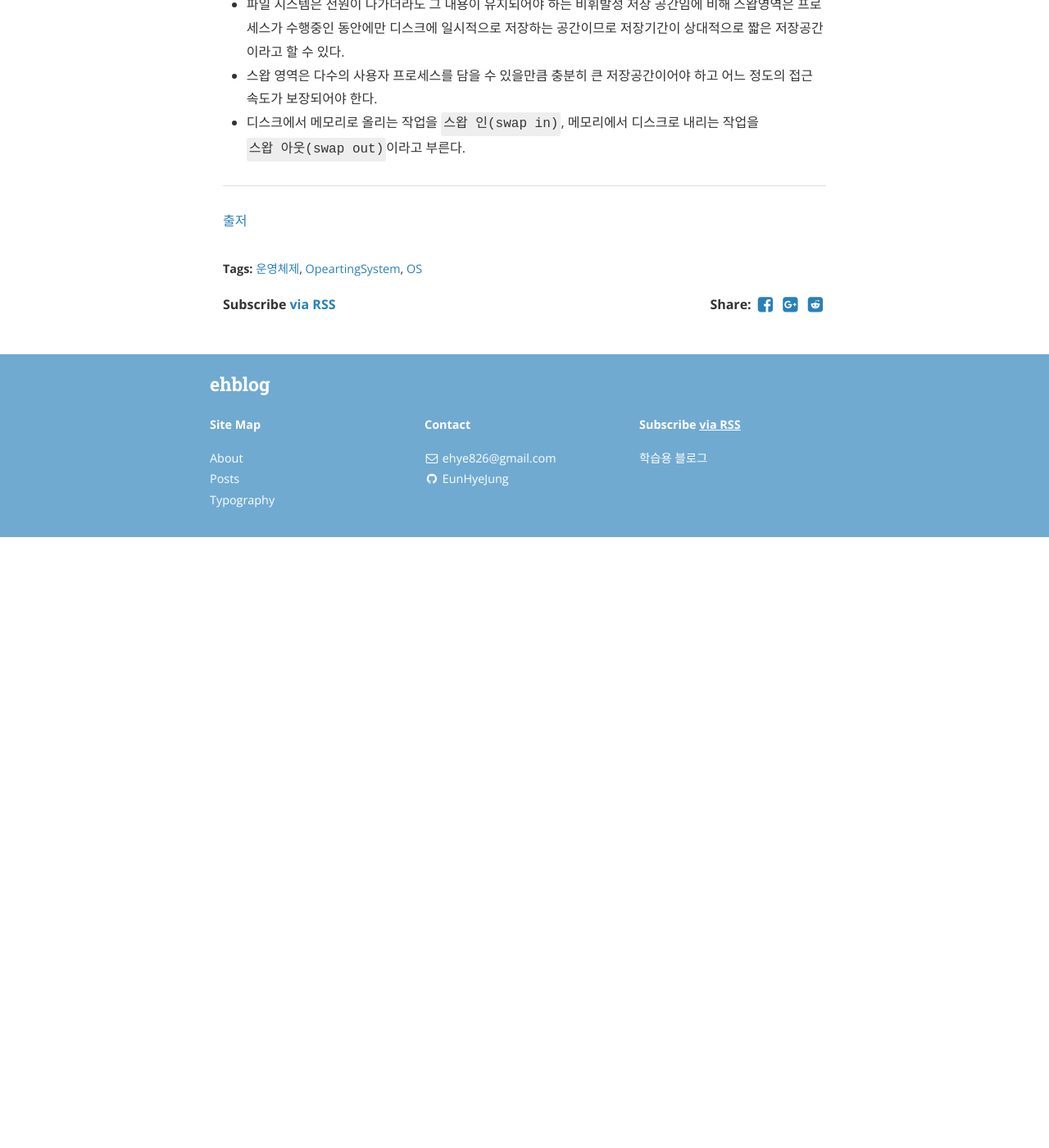
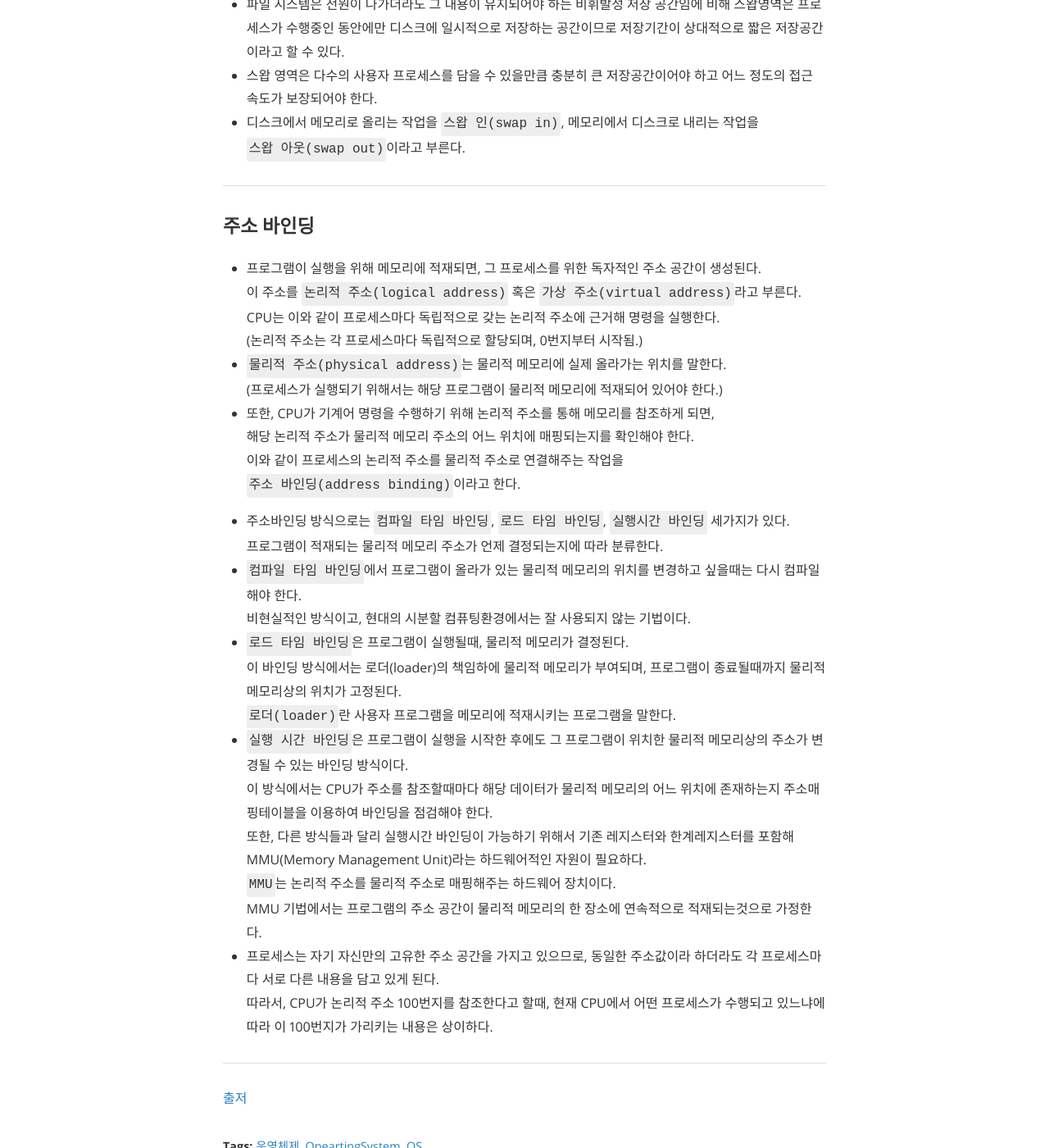
Before and after one commit to EunHyeJung/EunHyeJung.github.io, a Jekyll site: the page built from _posts/2018-07-16-operatingsystem-study11.md, in a window 1280 px wide and 1400 px high, scrolled down 1775 px. Shown: the whole window at 82% size. Built offline with Jekyll 4.4.1, drawn with Linux system fonts in a browser that asks for light colours; nearby versions of some CDN libraries; comment, search, counter and statistics services are not loaded; before the commit the page ends 2430 px from its top, so only the background shows below that.

Commit message:
OS-주소바인딩 내용 추가

```diff
--- a/_posts/2018-07-16-operatingsystem-study11.md
+++ b/_posts/2018-07-16-operatingsystem-study11.md
@@ -43,4 +43,34 @@ cover:  "/assets/instacode.png"
 
 - - -
 
+### 주소 바인딩
+
+* 프로그램이 실행을 위해 메모리에 적재되면, 그 프로세스를 위한 독자적인 주소 공간이 생성된다.
+  이 주소를 `논리적 주소(logical address)` 혹은 `가상 주소(virtual address)`라고 부른다.
+  CPU는 이와 같이 프로세스마다 독립적으로 갖는 논리적 주소에 근거해 명령을 실행한다.
+  (논리적 주소는 각 프로세스마다 독립적으로 할당되며, 0번지부터 시작됨.)
+* `물리적 주소(physical address)`는 물리적 메모리에 실제 올라가는 위치를 말한다.
+  (프로세스가 실행되기 위해서는 해당 프로그램이 물리적 메모리에 적재되어 있어야 한다.)
+* 또한, CPU가 기계어 명령을 수행하기 위해 논리적 주소를 통해 메모리를 참조하게 되면,
+  해당 논리적 주소가 물리적 메모리 주소의 어느 위치에 매핑되는지를 확인해야 한다.
+  이와 같이 프로세스의 논리적 주소를 물리적 주소로 연결해주는 작업을 `주소 바인딩(address binding)`이라고 한다.
+
+* 주소바인딩 방식으로는 `컴파일 타임 바인딩`, `로드 타임 바인딩`, `실행시간 바인딩` 세가지가 있다.
+  프로그램이 적재되는 물리적 메모리 주소가 언제 결정되는지에 따라 분류한다.
+* `컴파일 타임 바인딩`에서 프로그램이 올라가 있는 물리적 메모리의 위치를 변경하고 싶을때는 다시 컴파일해야 한다.
+  비현실적인 방식이고, 현대의 시분할 컴퓨팅환경에서는 잘 사용되지 않는 기법이다.
+* `로드 타임 바인딩`은 프로그램이 실행될때, 물리적 메모리가 결정된다.
+  이 바인딩 방식에서는 로더(loader)의 책임하에 물리적 메모리가 부여되며, 프로그램이 종료될때까지 물리적 메모리상의 위치가 고정된다.
+  `로더(loader)`란 사용자 프로그램을 메모리에 적재시키는 프로그램을 말한다.
+* `실행 시간 바인딩`은 프로그램이 실행을 시작한 후에도 그 프로그램이 위치한 물리적 메모리상의 주소가 변경될 수 있는 바인딩 방식이다.
+  이 방식에서는 CPU가 주소를 참조할때마다 해당 데이터가 물리적 메모리의 어느 위치에 존재하는지 주소매핑테이블을 이용하여 바인딩을 점검해야 한다.
+  또한, 다른 방식들과 달리 실행시간 바인딩이 가능하기 위해서 기존 레지스터와 한계레지스터를 포함해 MMU(Memory Management Unit)라는 하드웨어적인 자원이 필요하다.
+  `MMU`는 논리적 주소를 물리적 주소로 매핑해주는 하드웨어 장치이다.
+  MMU 기법에서는 프로그램의 주소 공간이 물리적 메모리의 한 장소에 연속적으로 적재되는것으로 가정한다.
+* 프로세스는 자기 자신만의 고유한 주소 공간을 가지고 있으므로, 동일한 주소값이라 하더라도 각 프로세스마다 서로 다른 내용을 담고 있게 된다.
+  따라서, CPU가 논리적 주소 100번지를 참조한다고 할때, 현재 CPU에서 어떤 프로세스가 수행되고 있느냐에 따라 이 100번지가 가리키는 내용은 상이하다.
+
+
+- - -
+
 [출저](https://book.naver.com/bookdb/book_detail.nhn?bid=4392911)
```
